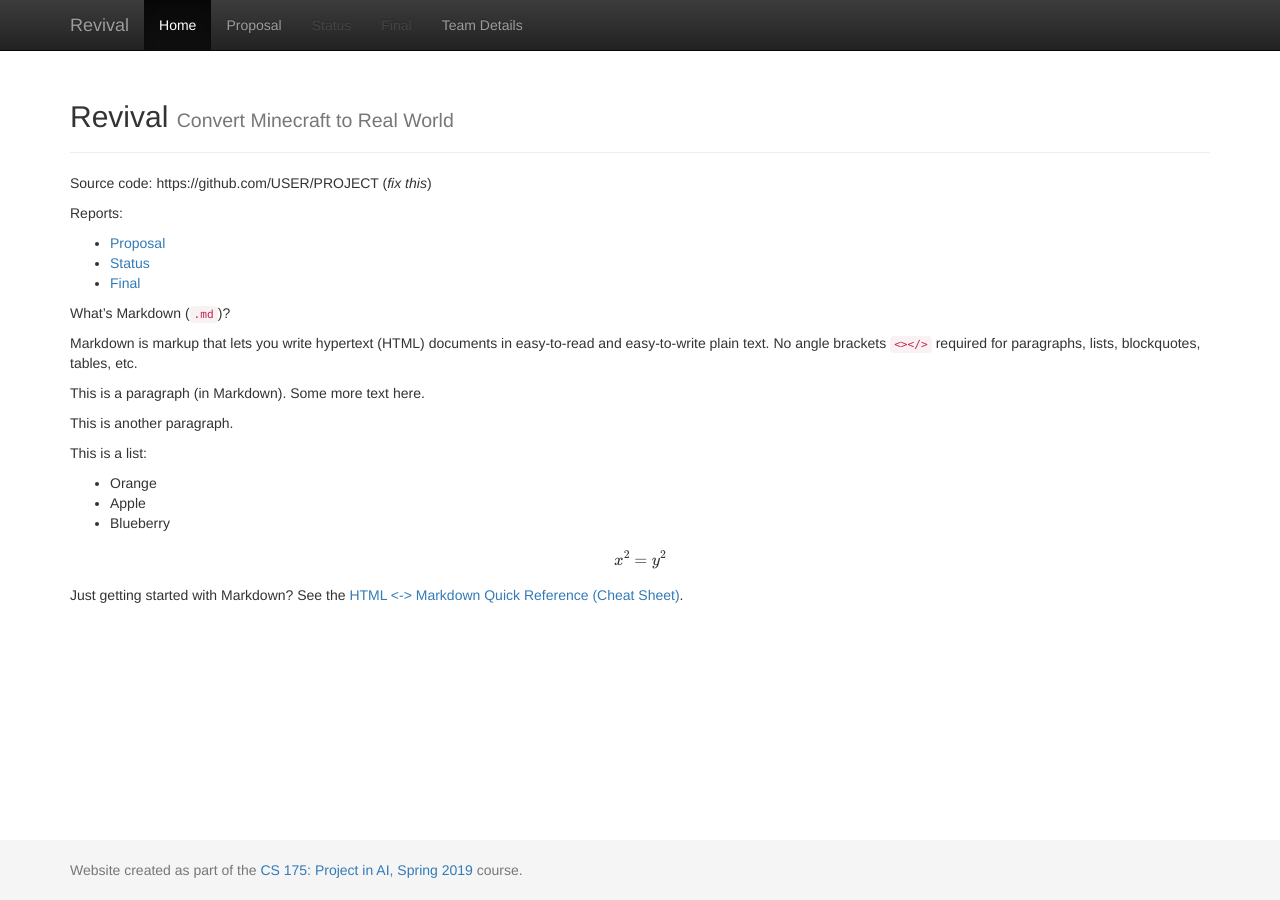
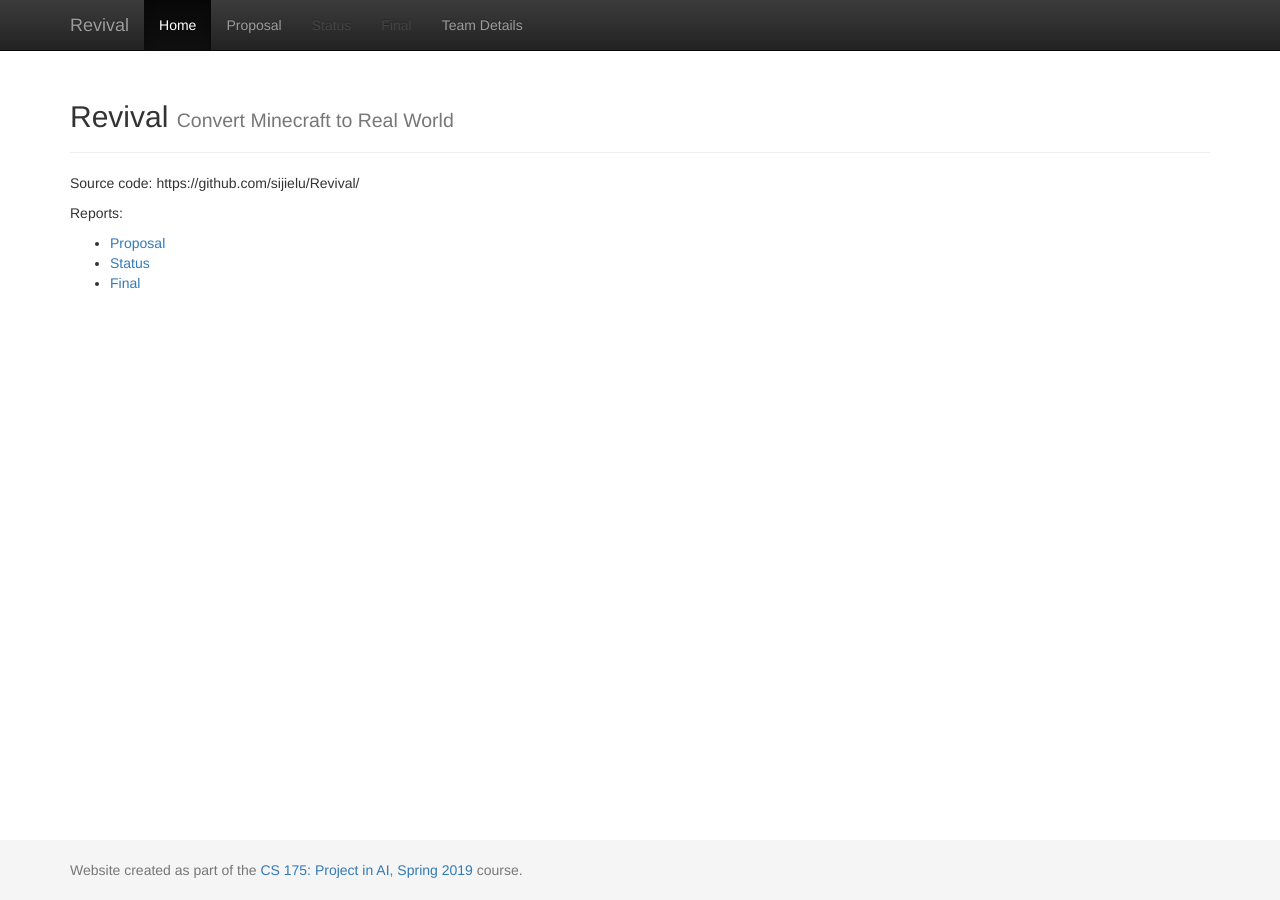
Before and after one commit to sijielu/Revival, a Jekyll site: the page built from docs/index.md, in a window 1280 px wide. Built offline with Jekyll 4.4.1, drawn with Linux system fonts in a browser that asks for light colours; formulas are drawn with MathJax 3.

Commit message:
Update index.md

```diff
--- a/docs/index.md
+++ b/docs/index.md
@@ -3,38 +3,10 @@ layout: default
 title:  Home
 ---
 
-Source code: https://github.com/USER/PROJECT (_fix this_)
+Source code: https://github.com/sijielu/Revival/
 
 Reports:
 
 - [Proposal](proposal.html)
 - [Status](status.html)
 - [Final](final.html)
-
-What's Markdown (`.md`)?
-
-Markdown is markup that lets you write hypertext (HTML) documents
-in easy-to-read and easy-to-write plain text.
-No angle brackets `<></>` required for
-paragraphs, lists, blockquotes, tables, etc.
-
-
-This is a paragraph (in Markdown). Some more
-text here.
-
-This is another paragraph.
-
-This is a list:
-
-- Orange
-- Apple
-- Blueberry
-
-$$x^2 = y^2$$
-
-
-Just getting started with Markdown?
-See the [HTML <-> Markdown Quick Reference (Cheat Sheet)][quickref].
-
-
-[quickref]: https://github.com/mundimark/quickrefs/blob/master/HTML.md
```
